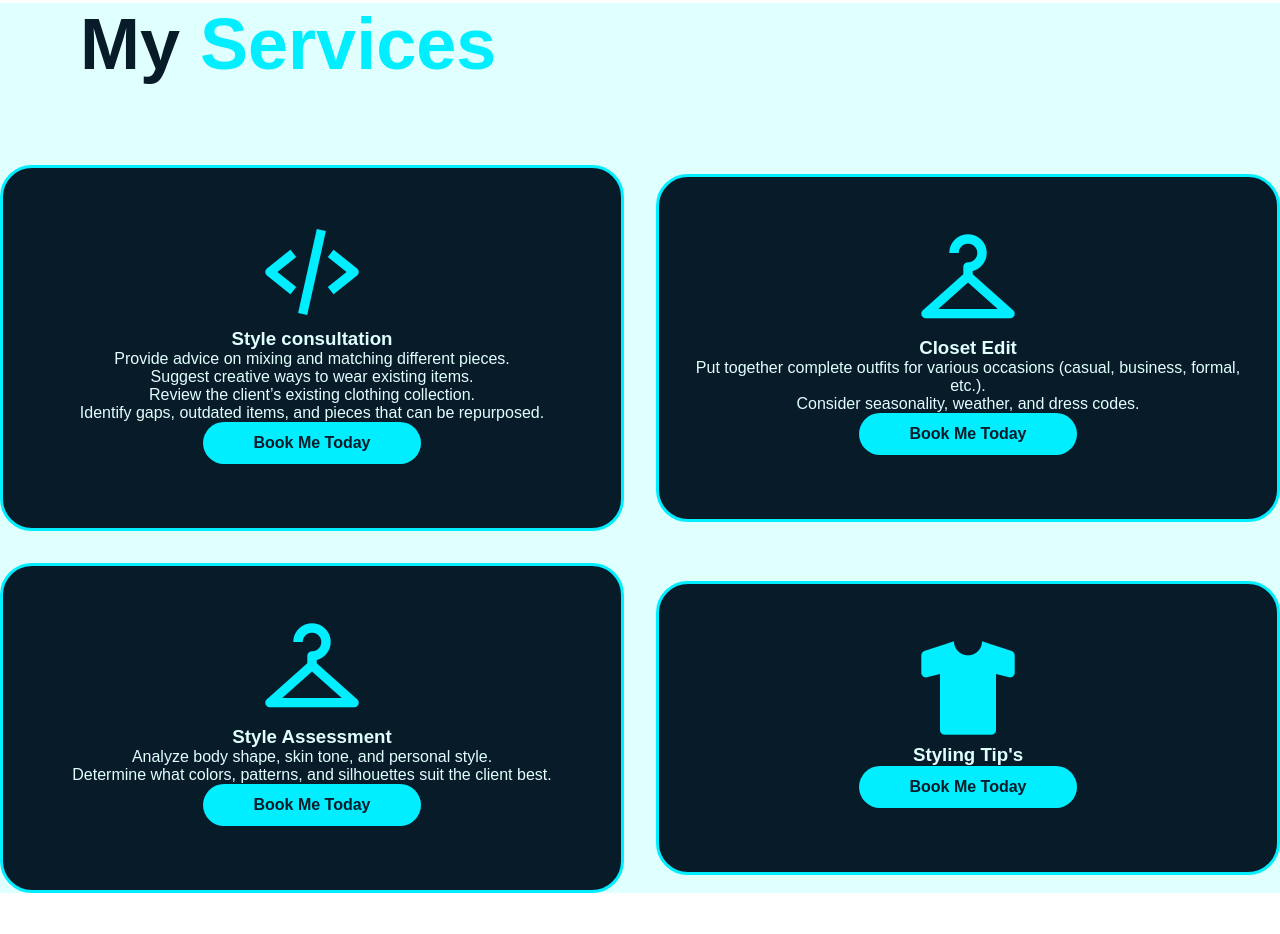
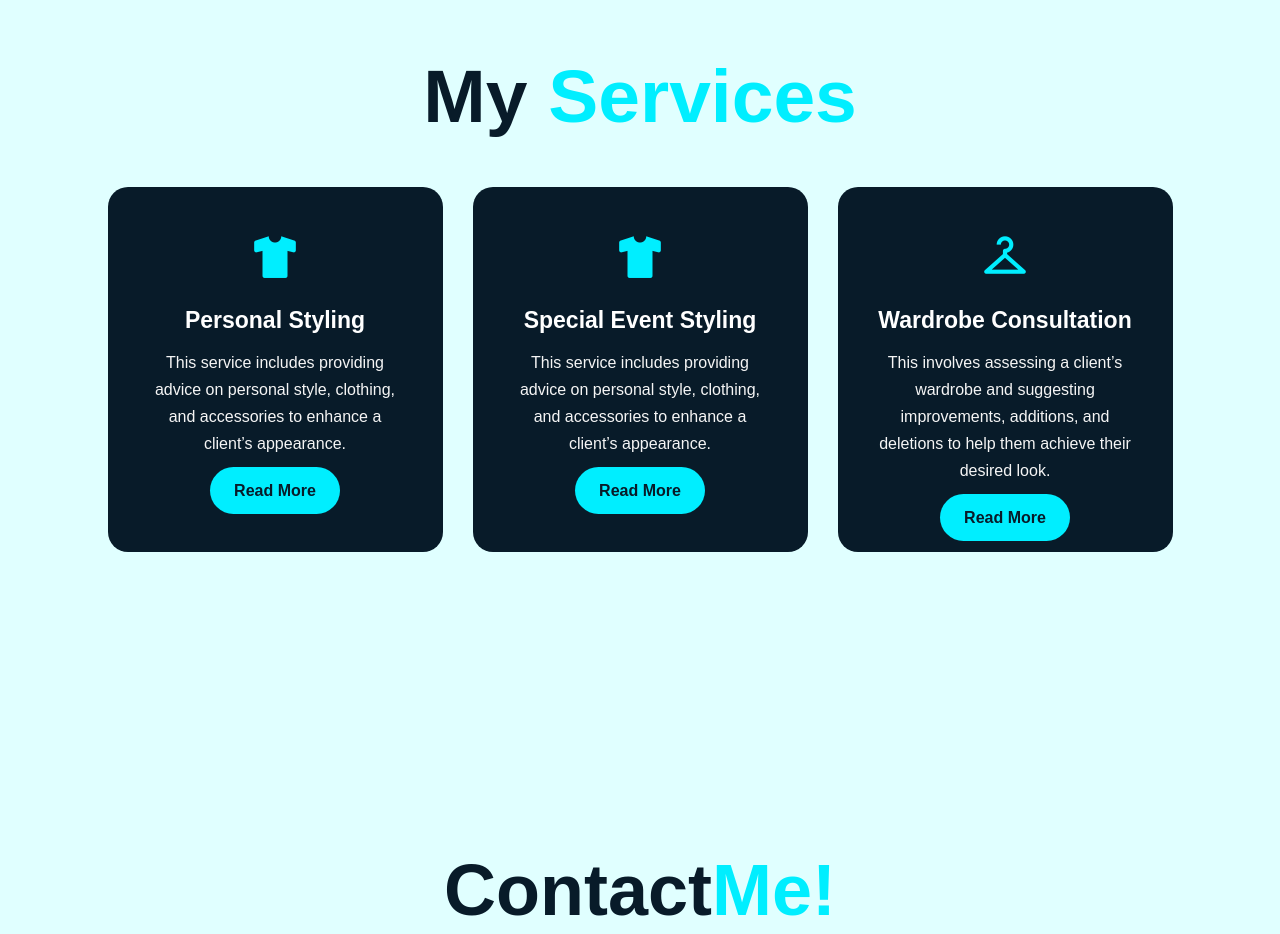
Before and after one commit to ChristianMp15/chris_profile, a plain HTML site: page index.html in a window 1280 px wide. Shown: the part 1719-2653 px from the top of the page. Drawn offline with nearby package versions, Linux system fonts and the light colour scheme.

Commit message:
services

```diff
--- a/index.html
+++ b/index.html
@@ -54,37 +54,43 @@
     </section>
     <section class="services" id="services">
         <h2 class="heading">My <span>Services</span></h2>
-        <div class="services-container">
-            <div class="services-box">
-                <i class="bx bx-code-alt"></i>
-                <h3>Style consultation</h3>
-                <p>Provide advice on mixing and matching different pieces.<br>
-                    Suggest creative ways to wear existing items.<br>
-                    Review the client’s existing clothing collection.<br>
-                    Identify gaps, outdated items, and pieces that can be repurposed.</p>
-                <a href="#" class="btn">Book Me Today</a>
+        <div class="box">
+            <div class="card">
+                <i class="bx bxs-t-shirt"></i>
+                <h5>Personal Styling</h5>
+                <div class="pra">
+                    <p>This service includes providing advice on
+                        personal style, clothing, and accessories
+                        to enhance a client’s appearance.</p>
+                    <p style="text-align: center;"></p>
+                    <a class="button" href="#">Read More</a>
+                </div>
             </div>
-            <div class="services-box">
-                <i class='bx bx-closet'></i>
-                <h3>Closet Edit</h3>
-                <p>Put together complete outfits for various occasions (casual, business, formal, etc.).<br>
-                    Consider seasonality, weather, and dress codes.</p>
-                <a href="#" class="btn">Book Me Today</a>
+            <div class="card">
+                <i class="bx bxs-t-shirt"></i>
+                <h5>Special Event Styling</h5>
+                <div class="pra">
+                    <p>This service includes providing advice on
+                        personal style, clothing, and accessories
+                        to enhance a client’s appearance.</p>
+                    <p style="text-align: center;"></p>
+                    <a class="button" href="#">Read More</a>
+                </div>
             </div>
-            <div class="services-box">
-                <i class='bx bx-closet'></i>
-                <h3>Style Assessment</h3>
-                <p>Analyze body shape, skin tone, and personal style.<br>
-                    Determine what colors, patterns, and silhouettes suit the client best.</p>
-                <a href="#" class="btn">Book Me Today</a>
-            </div>
-            <div class="services-box">
-                <i class='bx bxs-t-shirt'></i>
-                <h3>Styling Tip's</h3>
-                <p></p>
-                <a href="#" class="btn">Book Me Today</a>
+            <div class="card">
+                <i class="bx bx-closet"></i>
+                <h5>Wardrobe Consultation</h5>
+                <div class="pra">
+                    <p>This involves assessing a client’s wardrobe and suggesting improvements,
+                        additions, and deletions to help them achieve
+                        their desired look.</p>
+                    <p style="text-align: center;"></p>
+                    <a class="button" href="#">Read More</a>
+                </div>
             </div>
         </div>
+
+
     </section>
     <section class="contact" id="contact">
         <h2 class="heading">Contact<span>Me!</span></h2>
@@ -104,6 +110,13 @@
         </form>
 
     </section>
+    <footer>
+        <div class="social">
+            <a href="https://instagram.com/cmpchris?igshid=OGQ5ZDc2ODk2ZA=="><i class='bx bxl-instagram'></i></a>
+            <a href="https://wa.link/mguw7z"><i class='bx bxl-whatsapp'></i></a>
+            <a href="https://www.linkedin.com/in/christian-mpabuka"><i class='bx bxl-linkedin'></i></a>
+        </div>
+    </footer>
     <script src="script.js"></script>
 
 </body>
--- a/style.css
+++ b/style.css
@@ -207,48 +207,55 @@ body
     text-decoration: none;
     color: #0ef;
 }
-
 .services{
     background-color: lightcyan;
-    background-size: cover;
+    width: 100%;
+    padding: 100px 0px;
 }
 .services h2{
-    margin-bottom: 5rem;
+    color: #081b29;
+    font-size: 75px;
+    width: 1130px;
+    margin: 30px auto;
+    text-align: center;
 }
-.services-container{
+.box{
     display: flex;
     justify-content: center;
     align-items: center;
-    flex-wrap: wrap;
-    gap: 2rem;
+    min-height: 400px;
 }
-.services-container .services-box {
-    flex: 1 1 30rem;
+.card{
+    height: 365px;
+    width: 335px;
+    padding: 20px 35px;
     background: #081b29;
-    padding: 3rem 2rem 4rem;
-    border-radius: 2rem;
+    border-radius: 20px;
+    margin: 15px;
+    position: relative;
+    overflow: hidden;
     text-align: center;
-    border: .2rem solid #0ef;
 }
-.services-box i{
-    font-size: 7rem;
+.card i{
+    font-size: 50px;
+    display: block;
+    text-align: center;
+    margin: 25px 0px;
     color: #0ef;
 }
-.services-box .btn{
-    display: inline-block;
-    padding: 12px 50px;
-    background: #0ef;
-    border-radius: 40px;
-    font-size: 16px;
-    color: #081b29;
-    text-decoration: none;
-    font-weight: 600;
+h5{
+    color: white;
+    font-size: 23px;
+    margin-bottom: 15px;
 }
 .contact{
     background-color: lightcyan;
+    width: 100%;
+    padding: 100px 0px;
 }
 .contact h2{
     margin-bottom: 3rem;
+    text-align: center;
 }
 .contact form{
     max-width: 70rem;
@@ -260,6 +267,28 @@ body
     display: flex;
     justify-content: space-between;
     flex-wrap: wrap;
+}
+.pra p{
+    color: whitesmoke;
+    font-size: 16px;
+    line-height: 27px;
+    margin-bottom: 25px;
+
+}
+.card .button{
+    background-color: #0ef;
+    color: #081b29;
+    text-decoration: none;
+    border: 2px solid transparent;
+    font-weight: bold;
+    padding: 13px 22px;
+    border-radius: 30px;
+    transition: .4s;
+}
+.card .button:hover{
+    background-color: transparent;
+    border: 2px solid #0ef;
+    cursor: pointer;
 }
 .contact form .input-box input,
 .contact form textarea{
@@ -288,6 +317,36 @@ body
     color: #081b29;
     text-decoration: none;
     font-weight: 600;
+}
+footer{
+    position: relative;
+    width: 100%;
+    height: fit-content;
+    background: #081b29;
+    display: flex;
+    flex-direction: column;
+    align-items: center;
+    justify-content: center;
+}
+.social a{
+    width: 40px;
+    height: 40px;
+    display: inline-flex;
+    align-items: center;
+    justify-content: center;
+    background:#0ef;
+    border-radius: 50%;
+    margin: 22px 10px;
+    color: #081b29;
+    text-decoration: none;
+    font-size: 20px;
+    animation: slideLeft 1s ease forwards;
+    animation-delay: calc(.2s * var(--i));
+    margin: 30px 15px 30px 0;
+}
+.social a:hover{
+    transform: scale(1.3);
+    transition: .3s;
 }
 
 @keyframes slideRight {
```
